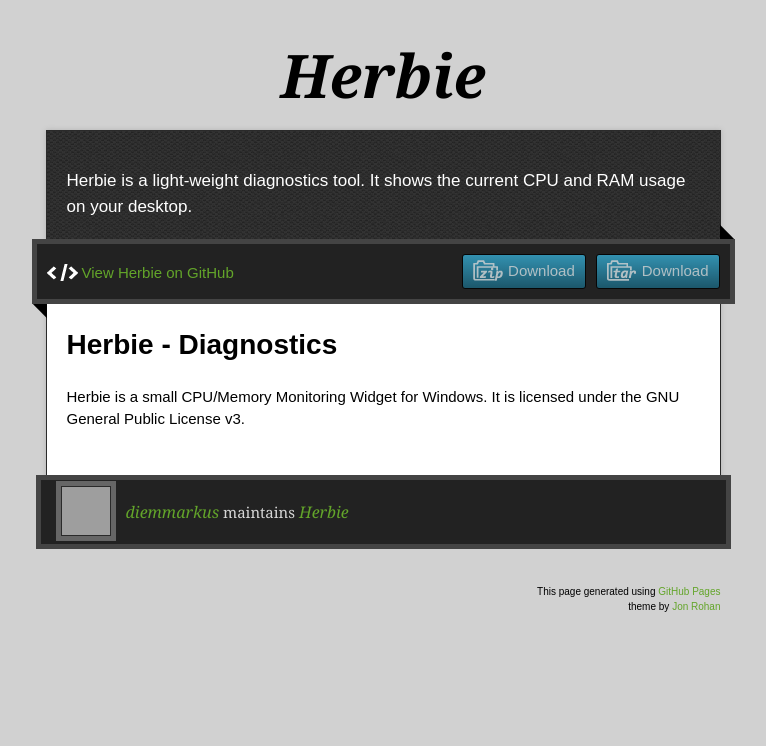
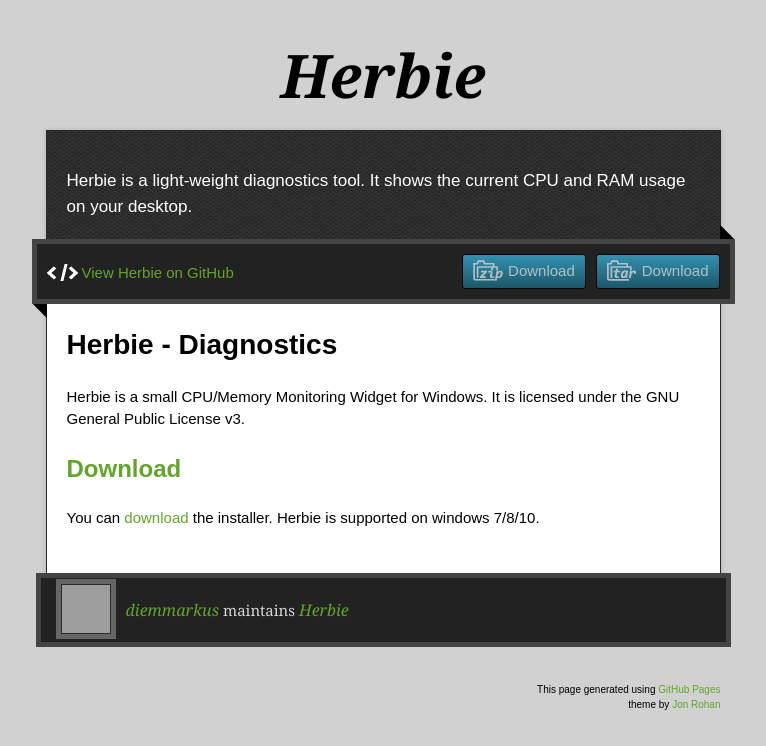
Before and after one commit to diemmarkus/Herbie, a plain HTML site: page index.html in a window 1280 px wide. Shown: the whole page, without its empty margins (257-1023 px from the left). Drawn offline with nearby package versions, Linux system fonts and the light colour scheme; grey boxes are pictures that could not be loaded.

```diff
--- a/index.html
+++ b/index.html
@@ -40,6 +40,12 @@
 <a id="herbie---diagnostics" class="anchor" href="#herbie---diagnostics" aria-hidden="true"><span class="octicon octicon-link"></span></a>Herbie - Diagnostics</h1>
 
 <p>Herbie is a small CPU/Memory Monitoring Widget for Windows. It is licensed under the GNU General Public License v3.</p>
+
+<h2>
+<a id="download" class="anchor" href="#download" aria-hidden="true"><span class="octicon octicon-link"></span></a><a href="https://github.com/diemmarkus/Herbie/releases/download/0.2/herbie-setup.exe">Download</a>
+</h2>
+
+<p>You can <a href="https://github.com/diemmarkus/Herbie/releases/download/0.2/herbie-setup.exe">download</a> the installer. Herbie is supported on windows 7/8/10. </p>
         </article>
       </div>
     </div>
--- a/params.json
+++ b/params.json
@@ -1 +1 @@
-{"name":"Herbie","tagline":"Herbie is a light-weight diagnostics tool. It shows the current CPU and RAM usage on your desktop.","body":"# Herbie - Diagnostics\r\nHerbie is a small CPU/Memory Monitoring Widget for Windows. It is licensed under the GNU General Public License v3.\r\n\r\n","google":"","note":"Don't delete this file! It's used internally to help with page regeneration."}
+{"name":"Herbie","tagline":"Herbie is a light-weight diagnostics tool. It shows the current CPU and RAM usage on your desktop.","body":"# Herbie - Diagnostics\r\nHerbie is a small CPU/Memory Monitoring Widget for Windows. It is licensed under the GNU General Public License v3.\r\n\r\n## [Download](https://github.com/diemmarkus/Herbie/releases/download/0.2/herbie-setup.exe)\r\nYou can [download] (https://github.com/diemmarkus/Herbie/releases/download/0.2/herbie-setup.exe) the installer. Herbie is supported on windows 7/8/10. \r\n","google":"","note":"Don't delete this file! It's used internally to help with page regeneration."}
```
